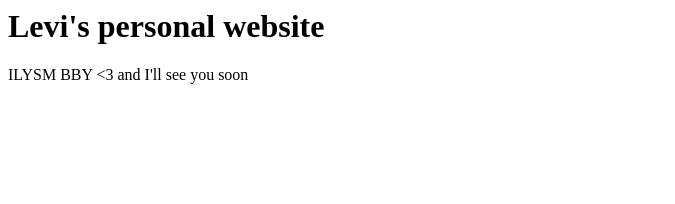
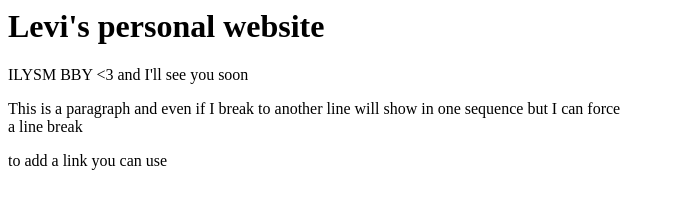
Before and after one commit to lnewell22/lnewell22.github.io, a plain HTML site: page index.html in a window 1280 px wide. Shown: the whole page, without its empty margins (0-675 px from the left). Drawn offline with Linux system fonts and the light colour scheme.

Commit message:
Adding a line break and link

```diff
--- a/index.html
+++ b/index.html
@@ -1,2 +1,9 @@
 <h1>Levi's personal website</h1>
 <p>ILYSM BBY <3 and I'll see you soon</p>
+
+<p> This is a paragraph
+and even if I break to another line will
+show in one sequence but I can force
+<br> a line break</p>
+
+<p> to add a link you can use <a href='http://ucsd.edu">UCSD</a>
```
